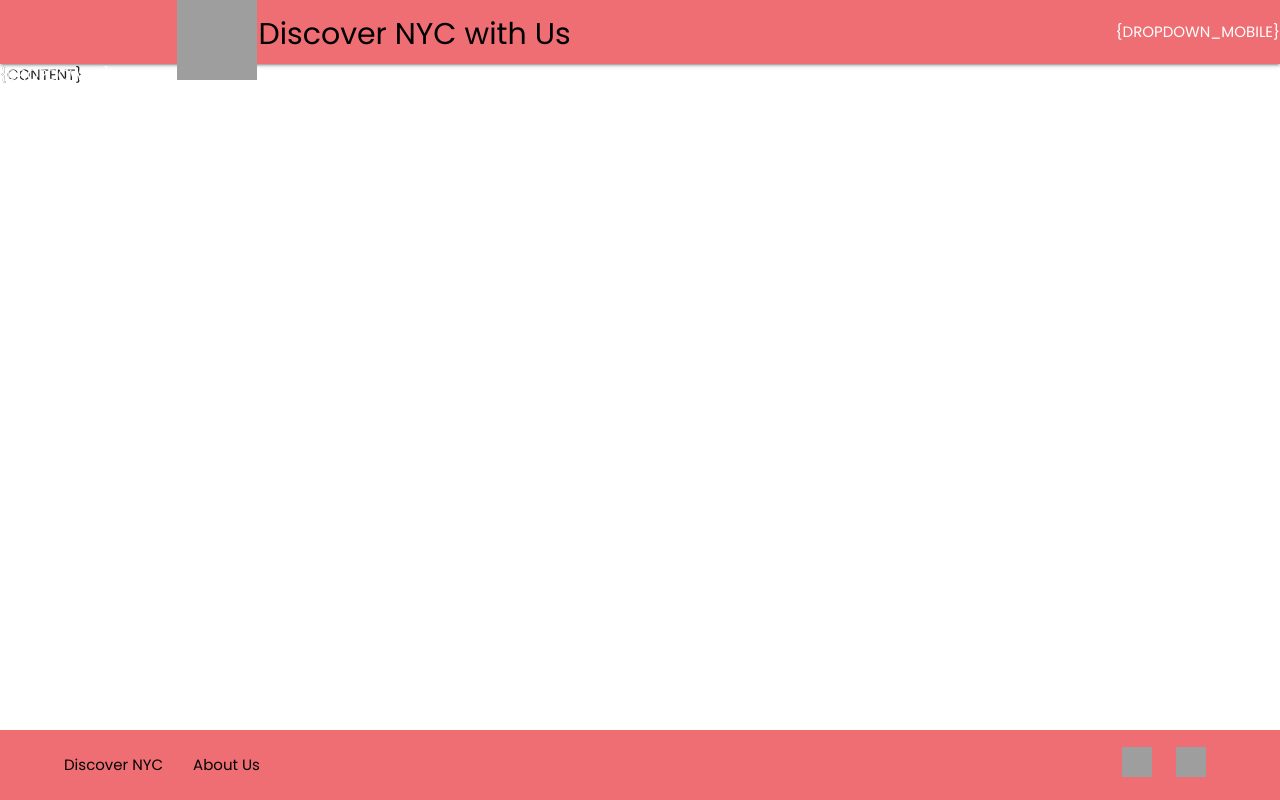
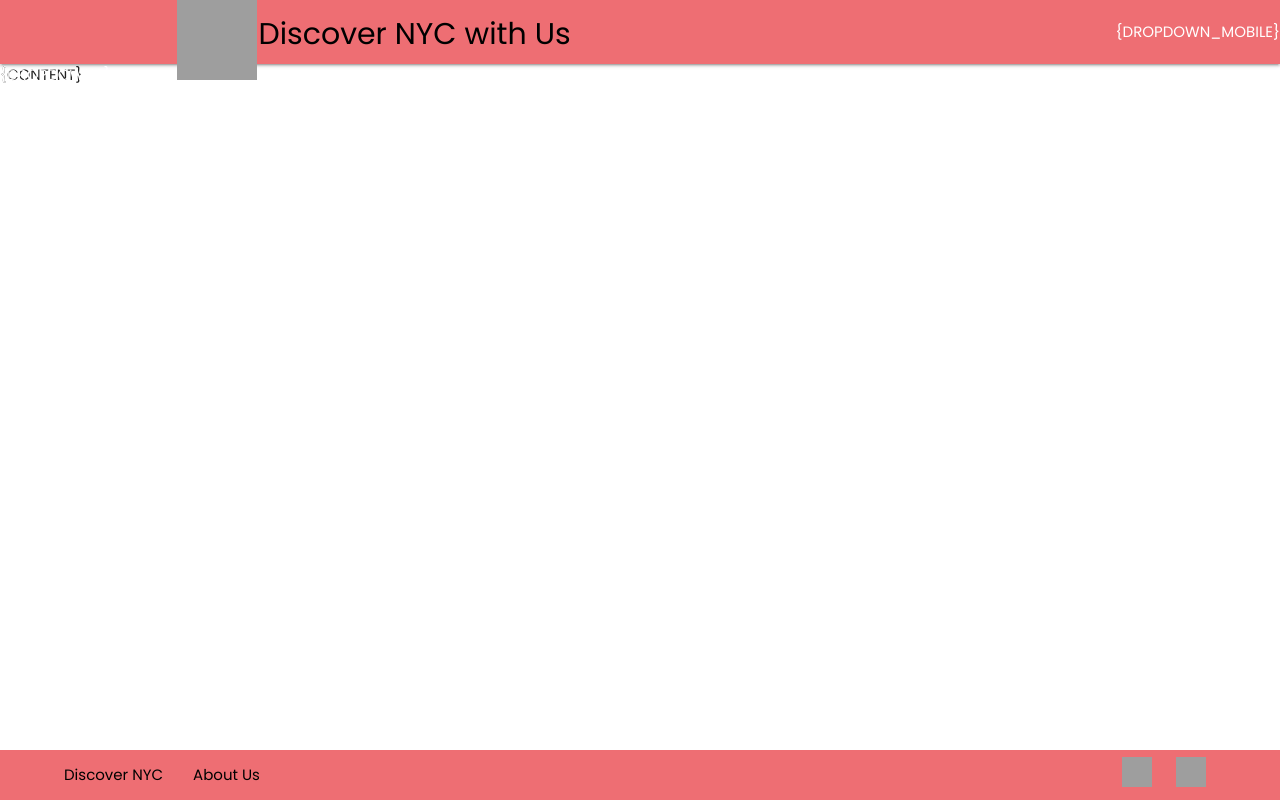
Before and after one commit to sshanaha/NYCTraveler, a website: page src/template.html in a window 1280 px wide. Drawn offline with nearby package versions, Linux system fonts and the light colour scheme; grey boxes are pictures that could not be loaded.

Commit message:
Update style.css

```diff
--- a/public/style.css
+++ b/public/style.css
@@ -5,7 +5,7 @@ body {
   margin: 2em;
   background-repeat: no-repeat;
   background-size: cover;
-  --footer-height: 70px;
+  --footer-height: 50px;
 }
 
 video {
```
